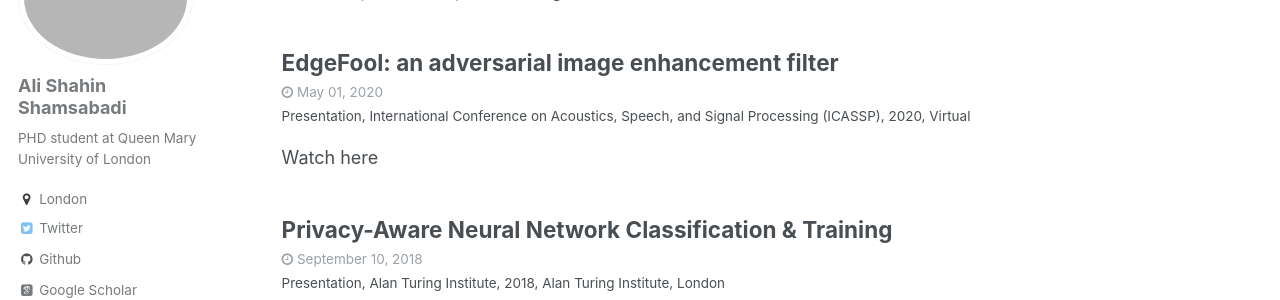
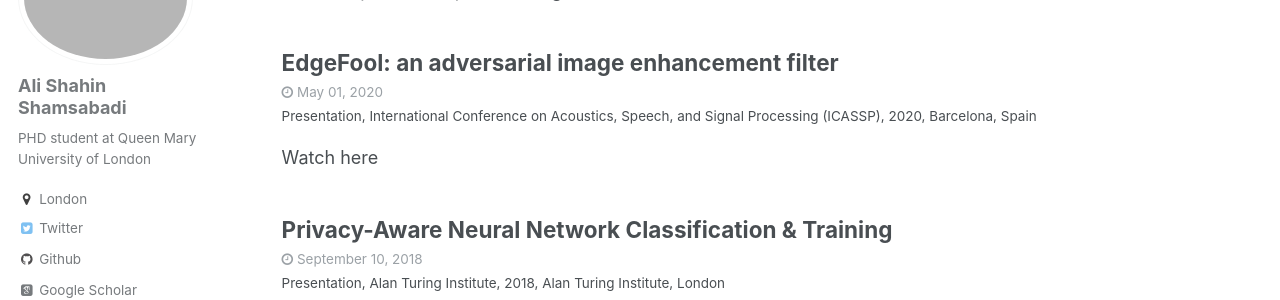
Before and after one commit to AliShahin/AliShahin.github.io, a Jekyll site: the page built from _pages/talks.html, in a window 1280 px wide and 1078 px high. Shown: the part 187-487 px from the top of the window. Built offline with Jekyll 4.4.1, drawn with Linux system fonts in a browser that asks for light colours; some web fonts are replaced.

Commit message:
Update 2020-05-01-talk-4.md

```diff
--- a/_talks/2020-05-01-talk-4.md
+++ b/_talks/2020-05-01-talk-4.md
@@ -5,6 +5,6 @@ type: "Presentation"
 permalink: /talks/2020-05-01-talk-4
 venue: "International Conference on Acoustics, Speech, and Signal Processing (ICASSP), 2020"
 date: 2020-05-01
-location: "Virtual"
+location: "Barcelona, Spain"
 ---
 [Watch here](https://www.youtube.com/watch?time_continue=16&v=jzoo5USTUSs&feature=emb_logo)
```
